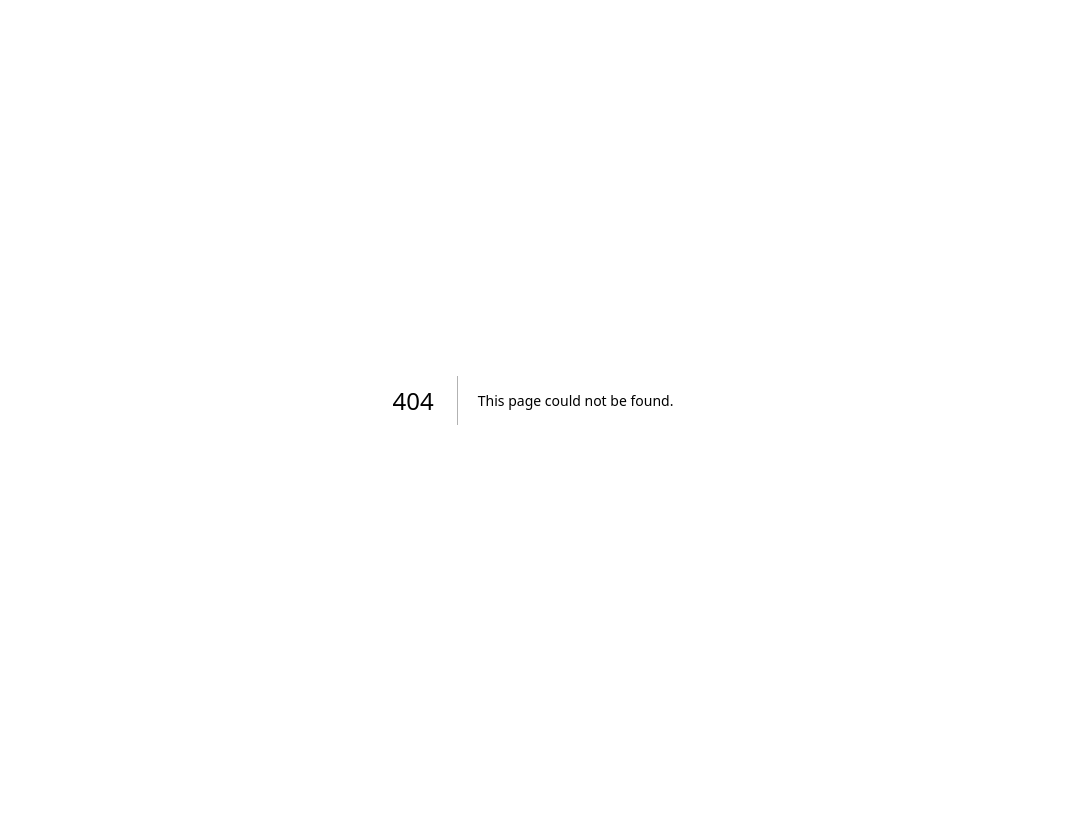
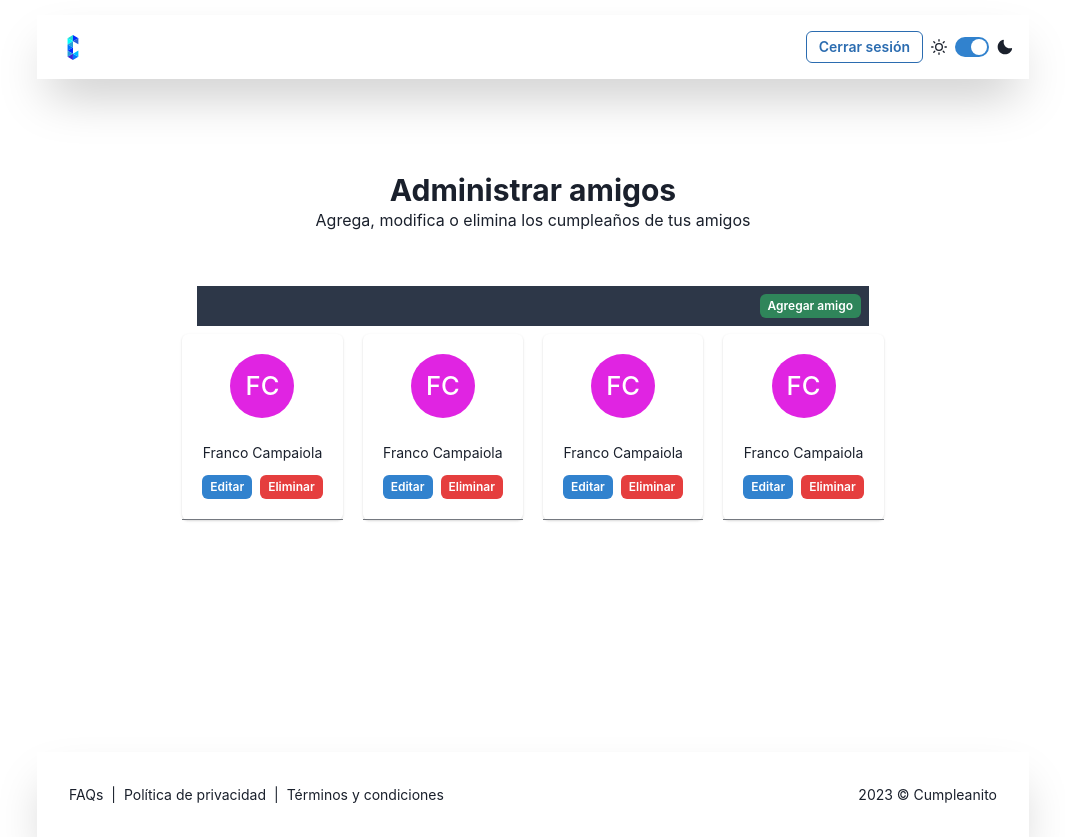
Before and after one commit to francocampaiola/cumpleanito, a Next.js app: page /manage in a window 1280 px wide. Before the commit this address had no page. Shown: the whole page, without its empty margins (107-1172 px from the left). Before the commit the page ends 800 px from the top, so only its background shows below. Built offline with nearby package versions, Linux system fonts and the light colour scheme.

Commit message:
add Friends and FriendCard components

```diff
--- /dev/null
+++ b/components/friend/FriendCard/FriendCard.tsx
@@ -0,0 +1,23 @@
+import { Card, CardBody, Center, Avatar, Stack, Button, Divider, CardFooter, Text, HStack } from '@chakra-ui/react'
+
+export const FriendCard = () => {
+    return (
+        <Card maxW='sm'>
+            <CardBody>
+                <Center>
+                    <Avatar size={'lg'} name='Franco Campaiola' />
+                </Center>
+                <Stack mt='6' spacing='3'>
+                    <Center>
+                        <Text fontSize={'sm'}>Franco Campaiola</Text>
+                    </Center>
+                    <HStack>
+                        <Button colorScheme={'blue'} size={'xs'}>Editar</Button>
+                        <Button colorScheme={'red'} size={'xs'}>Eliminar</Button>
+                    </HStack>
+                </Stack>
+            </CardBody>
+            <Divider />
+        </Card>
+    )
+}
--- /dev/null
+++ b/components/friend/FriendCard/index.ts
@@ -0,0 +1 @@
+export * from './FriendCard'
--- /dev/null
+++ b/components/friend/friends/Friends.tsx
@@ -0,0 +1,13 @@
+import { FriendCard } from '../FriendCard'
+import { Grid } from '@chakra-ui/react'
+
+export const Friends = () => {
+    return (
+        <Grid templateColumns='repeat(4, 1fr)' gap={5}>
+            <FriendCard />
+            <FriendCard />
+            <FriendCard />
+            <FriendCard />
+        </Grid>
+    )
+}
--- /dev/null
+++ b/components/friend/friends/index.ts
@@ -0,0 +1 @@
+export * from './Friends'
--- a/src/pages/explore/index.tsx
+++ b/src/pages/explore/index.tsx
@@ -1,7 +1,6 @@
-import { Container, Grid, Heading, Text, VStack } from '@chakra-ui/react'
 import { Birthdays } from 'components/birthday/birthdays'
 import { MainLayout } from 'components/layouts'
-import React from 'react'
+import { Container, Heading, Text, VStack } from '@chakra-ui/react'
 
 const Explore = () => {
     return (
@@ -12,7 +11,7 @@ const Explore = () => {
             linkButton='/'
         >
             <Container maxW={'5xl'}>
-                <VStack spacing={2} marginBottom={'4%'} >
+                <VStack spacing={2} marginBottom={'4%'}>
                     <VStack marginBottom={'5%'} marginTop={'10%'} spacing={'1%'}>
                         <Heading fontSize={'3xl'}>Hola de nuevo, Franco</Heading>
                         <Text>Te echamos de menos</Text>
--- /dev/null
+++ b/src/pages/manage/index.tsx
@@ -0,0 +1,30 @@
+import { MainLayout } from 'components/layouts'
+import { Friends } from 'components/friend/friends'
+import { Container, VStack, Heading, Text, Button, Flex, Spacer } from '@chakra-ui/react'
+
+const Manage = () => {
+    return (
+        <MainLayout
+            displayButton={''}
+            textButton='Cerrar sesión'
+            variantButton={'outline'}
+            linkButton='/'
+        >
+            <Container maxW={'5xl'}>
+                <VStack spacing={2} marginBottom={'25%'} >
+                    <VStack marginBottom={'5%'} marginTop={'10%'} spacing={'1%'}>
+                        <Heading fontSize={'3xl'}>Administrar amigos</Heading>
+                        <Text>Agrega, modifica o elimina los cumpleaños de tus amigos</Text>
+                    </VStack>
+                    <Flex w={'2xl'} bgColor={'gray.700'} p={2} alignItems={'center'}>
+                        <Spacer />
+                        <Button size={'xs'} bgColor={'green.600'} textColor={'white'}>Agregar amigo</Button>
+                    </Flex>
+                    <Friends />
+                </VStack>
+            </Container>
+        </MainLayout>
+    )
+}
+
+export default Manage
```
